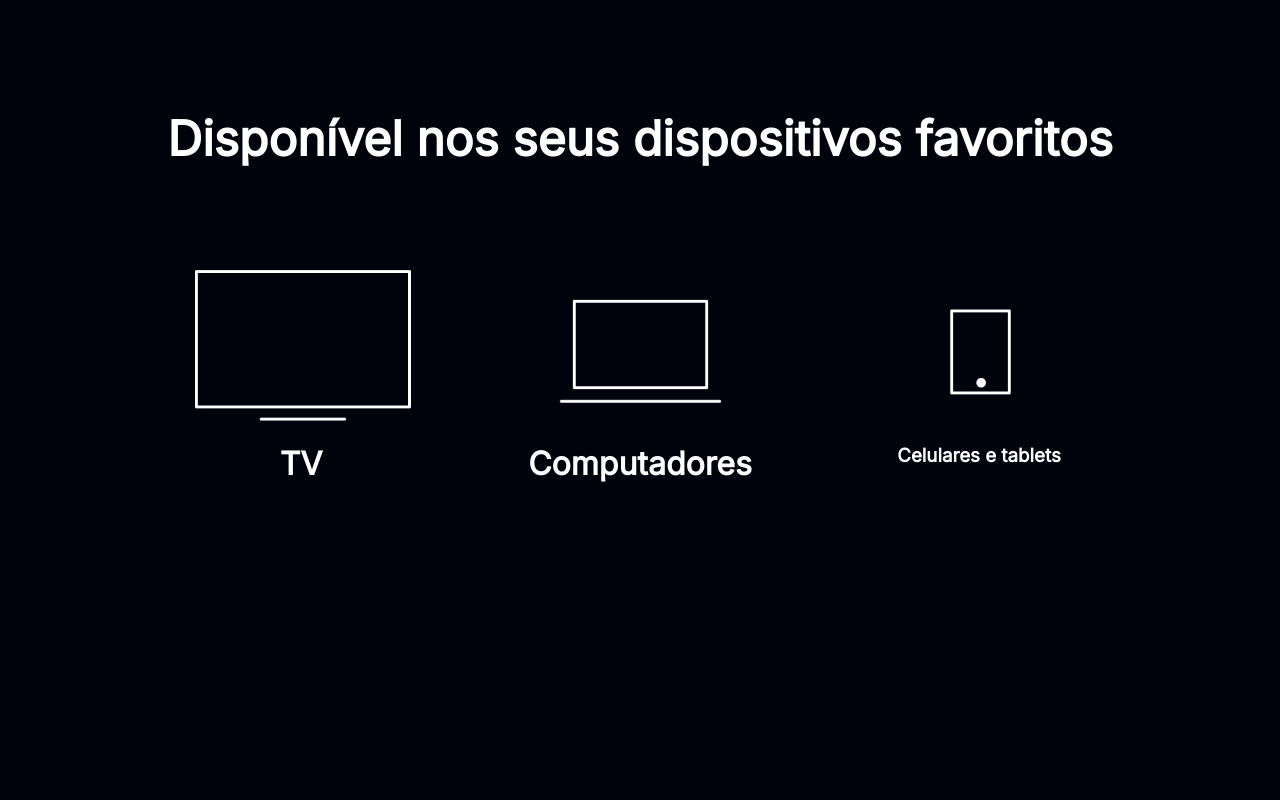
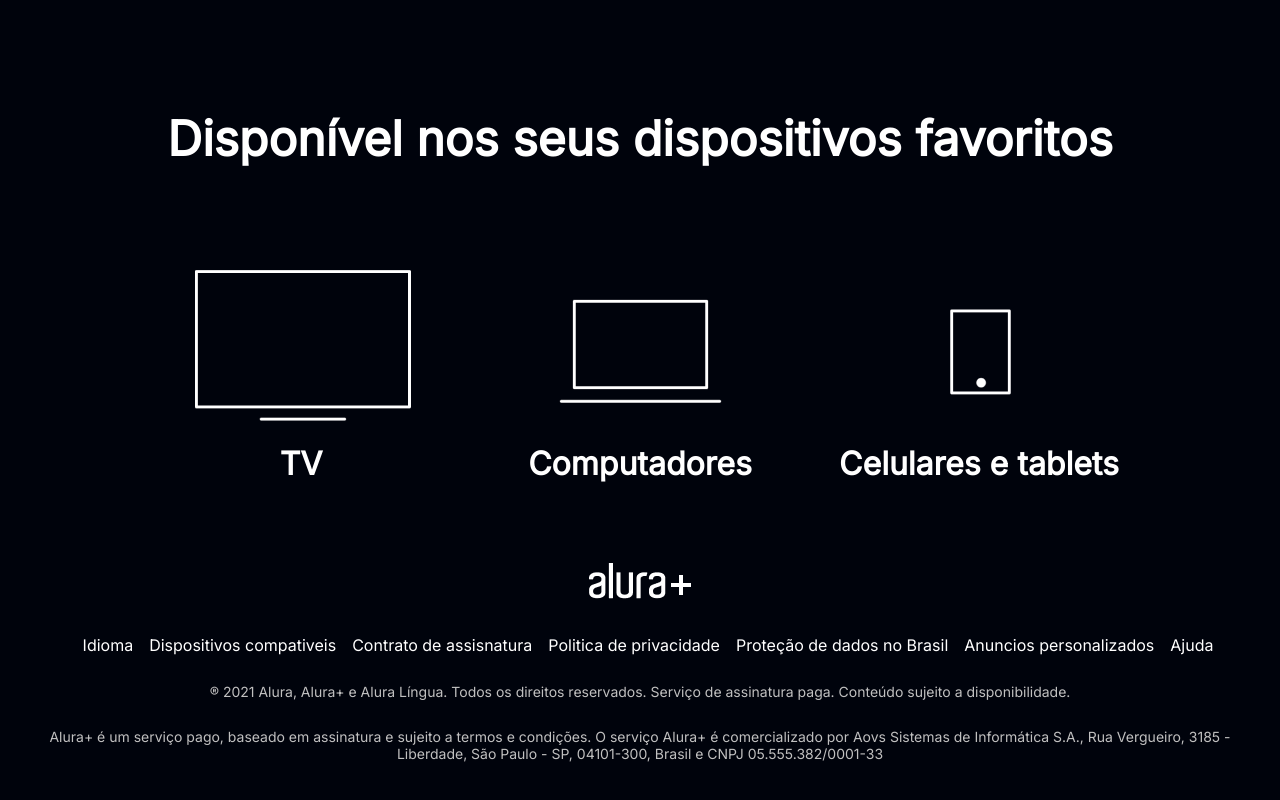
Before and after one commit to lucastadaieski/alura-plus, a plain HTML site: page index.html in a window 1280 px wide. Shown: the part 3091-3891 px from the top of the page. Before the commit the page ends 3654 px from the top, so only its background shows below. Drawn offline with Linux system fonts and the light colour scheme.

Commit message:
add footer

```diff
--- a/index.html
+++ b/index.html
@@ -81,10 +81,45 @@
             <!-- terceiro item da lista -->
             <li>
                 <img src="img/celular.png" alt="icone celular">
-                <h3 class="lista de item">Celulares e tablets</h3>
+                <h3 class="lista__item">Celulares e tablets</h3>
             </li>
         </ul>
     </section>
+
+    <!-- Rodape da pagina -->
+    <footer class="rodape">
+
+        <img src="img/Logo.png" alt="logo Alura+" class="rodape__logo">
+
+        <ul class="rodape__lista">
+            <li class="lista__link">
+                <a href="#">Idioma</a>
+            </li>
+            <li class="lista__link">
+                <a href="#">Dispositivos compativeis</a>
+            </li>
+            <li class="lista__link">
+                <a href="#">Contrato de assisnatura</a>
+            </li>
+            <li class="lista__link">
+                <a href="#">Politica de privacidade</a>
+            </li>
+            <li class="lista__link">
+                <a href="#">Proteção de dados no Brasil</a>
+            </li>
+            <li class="lista__link">
+                <a href="#">Anuncios personalizados</a>
+            </li>
+            <li class="lista__link">
+                <a href="#">Ajuda</a>
+            </li>
+        </ul>
+
+        <p class="rodape__texto">® 2021 Alura, Alura+ e Alura Língua. Todos os direitos reservados. Serviço de assinatura paga. Conteúdo sujeito a disponibilidade.</p>
+
+        <p class="rodape__texto">Alura+ é um serviço pago, baseado em assinatura e sujeito a termos e condições. O serviço Alura+ é comercializado por Aovs Sistemas de Informática S.A., Rua Vergueiro, 3185 - Liberdade, São Paulo - SP, 04101-300, Brasil e CNPJ 05.555.382/0001-33</p>
+    </footer>
+
 </body>
 
 </html>
--- a/style.css
+++ b/style.css
@@ -119,3 +119,29 @@ body{
     font-size: 32px;
     color: var(--branco-principal);
 }
+
+.rodape{
+    text-align: center;
+    margin: 5em 3em;
+}
+
+.rodape__lista{
+    display: flex;
+    justify-content: center;
+    list-style-type: none;
+    margin-top: 2em;
+}
+
+.lista__link a{
+    color: var(--branco-principal);
+    font-size: 16px;
+    text-decoration: none;
+    margin-left: 1em;
+    font-weight: 300;
+}
+
+.rodape__texto{
+    margin: 2em 0em;
+    font-size: 14px;
+    color: var(--cinza-secundario);
+}
```
Also changed, not shown: img/Logo.png (added).
